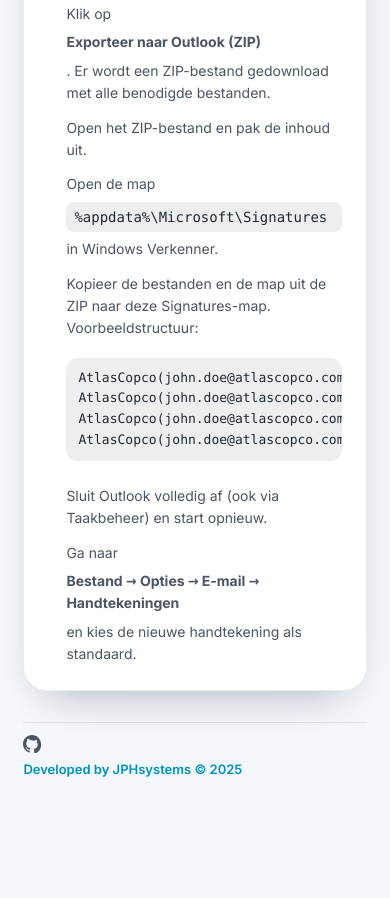
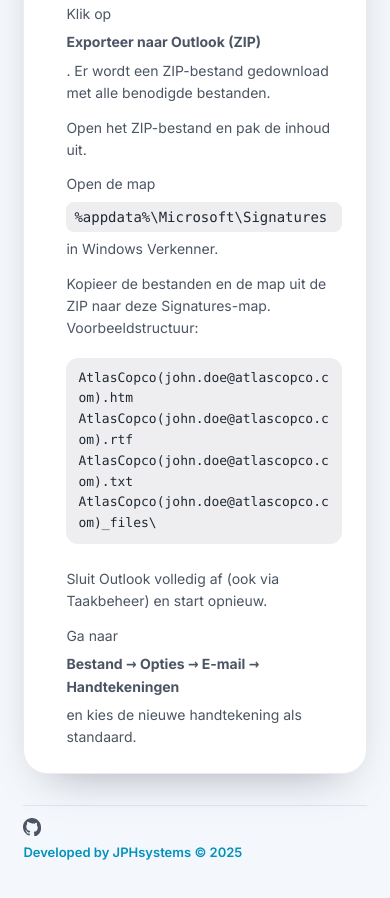
Before and after one commit to jphermans/acsignature, a plain HTML site: page index.html in a window 390 px wide. Shown: the part 1653-2551 px from the top of the page. Before the commit the page ends 2478 px from the top, so only its background shows below. Drawn offline with nearby package versions, Linux system fonts and the light colour scheme.

Commit message:
Improve mobile wrapping for instruction code blocks

```diff
--- a/index.html
+++ b/index.html
@@ -403,6 +403,9 @@
       padding: 4px 8px;
       border-radius: 8px;
       color: var(--text-primary);
+      max-width: 100%;
+      word-break: break-word;
+      overflow-wrap: anywhere;
     }
 
     body[data-theme="dark"] #instructions code,
```
